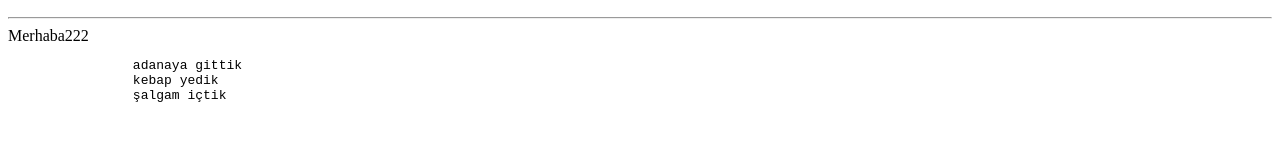
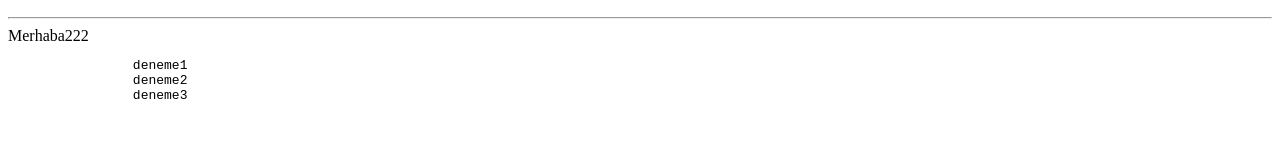
Before and after one commit to AbdullahTas123/FrontEndLearning, a plain HTML site: page htmlcodes.html in a window 1280 px wide. Shown: the part 562-724 px from the top of the page. Drawn offline with Linux system fonts and the light colour scheme.

Commit message:
Update htmlcodes.html

```diff
--- a/htmlcodes.html
+++ b/htmlcodes.html
@@ -41,9 +41,9 @@
 	Merhaba222
 
 	<pre>
-		adanaya gittik
-		kebap yedik
-		şalgam içtik
+		deneme1
+		deneme2
+		deneme3
 	</pre>
 
     <br>
```
